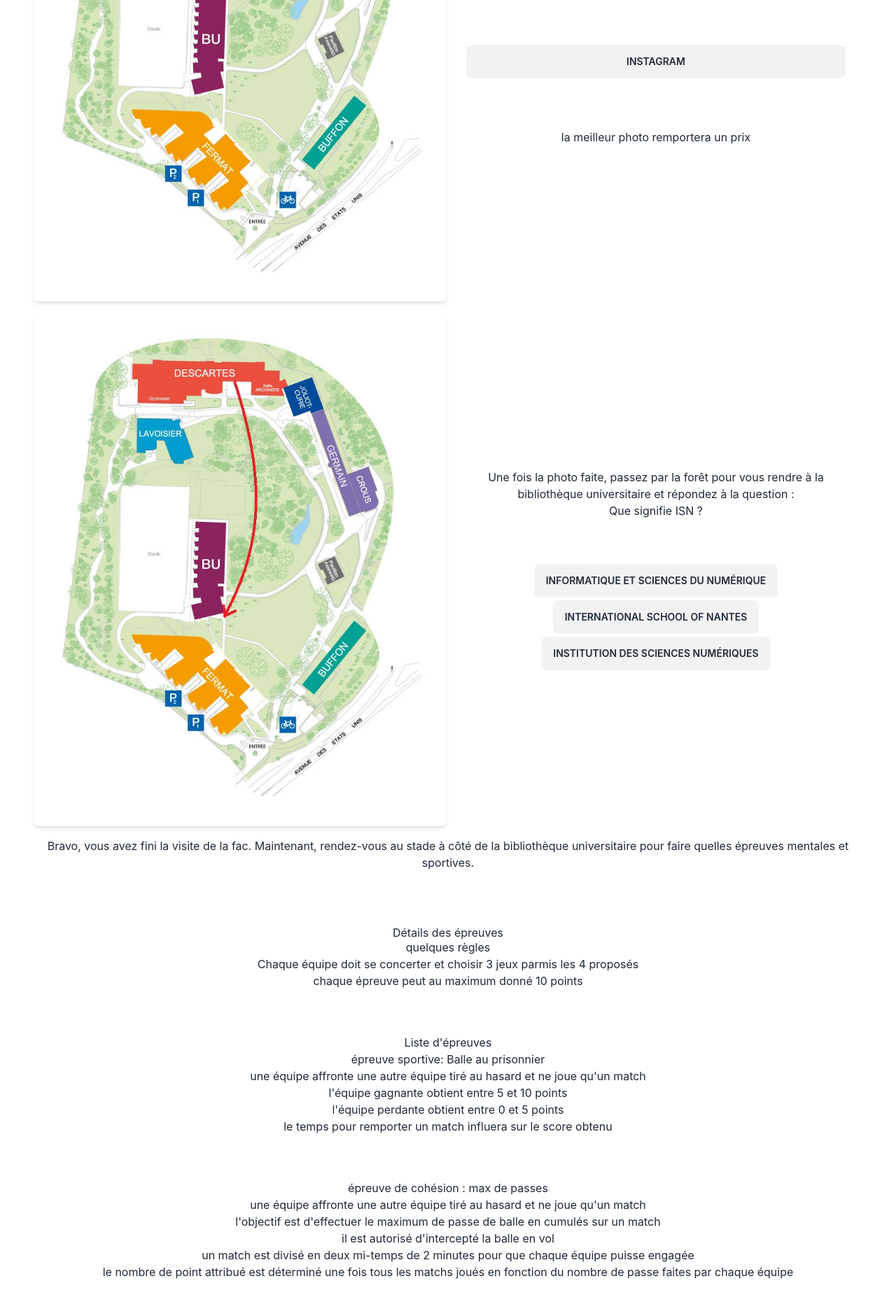
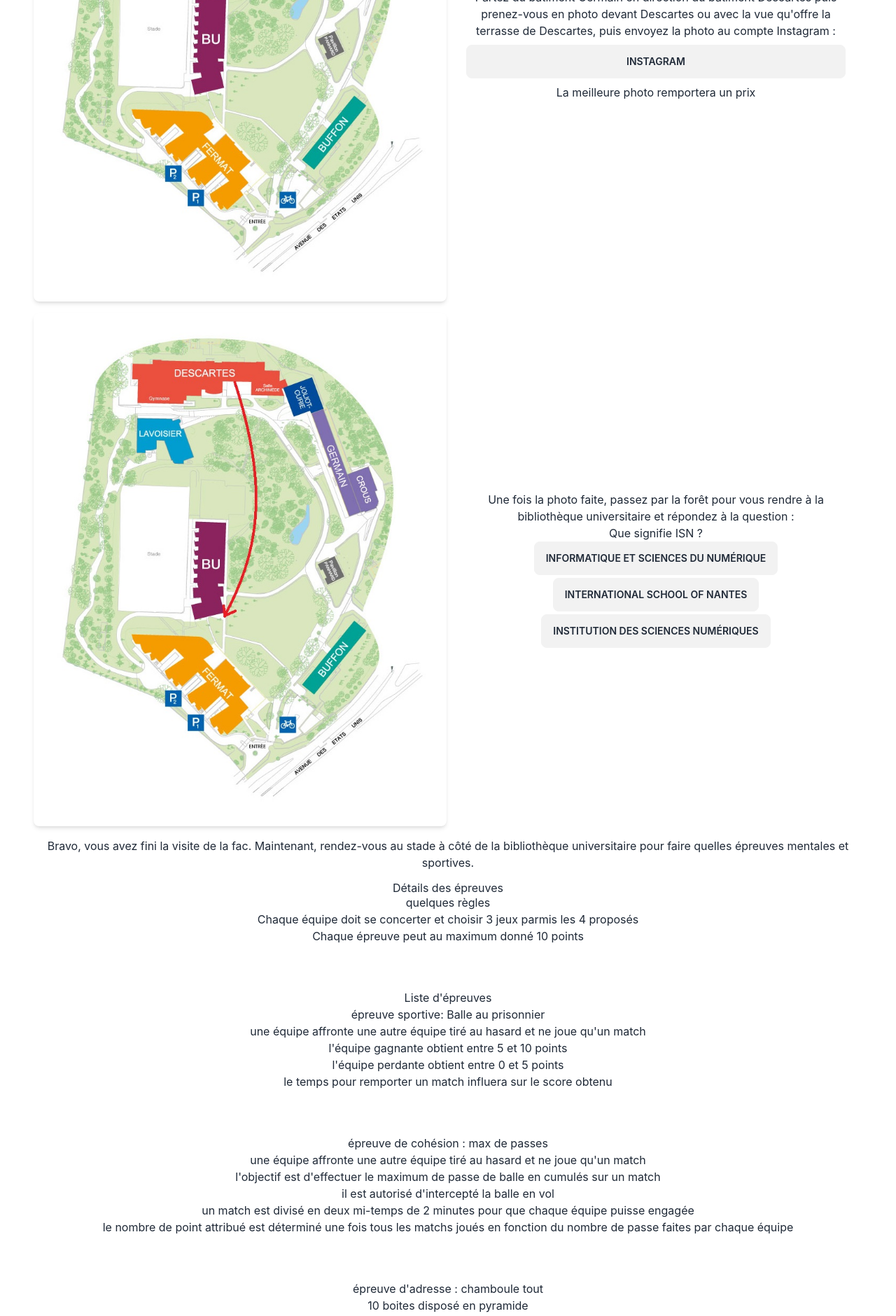
Before and after one commit to Kyuzial/siteweb_integrationM1, a Svelte app in the folder inte_M1/: page / in a window 1280 px wide. Shown: the part 2000-3881 px from the top of the page at 70% size. Built offline with nearby package versions, Linux system fonts and the light colour scheme.

Commit message:
Clean up code after merge

```diff
--- a/inte_M1/src/App.svelte
+++ b/inte_M1/src/App.svelte
@@ -92,16 +92,8 @@
           prenez-vous en photo devant Descartes ou avec la vue qu'offre la
           terrasse de Descartes, puis envoyez la photo au compte Instagram :
         </p>
-        <!-- espacement -->
-        <div>
-          <div class="navbar" />
-        </div>
         <a href="https://www.instagram.com/gs.isn/" class="btn m-2">Instagram</a>
-        <!-- espacement -->
-        <div>
-          <div class="navbar" />
-        </div>
-        <p>la meilleur photo remportera un prix</p>
+        <p>La meilleure photo remportera un prix</p>
       </div>
     </div>
 
@@ -119,10 +111,6 @@
           bibliothèque universitaire et répondez à la question :
         </p>
         <p>Que signifie ISN ?</p>
-        <!-- espacement -->
-        <div>
-          <div class="navbar" />
-        </div>
         <!-- réponse possible-->
         <div class="grid grid-cols-1 gap-1">
           <div>
@@ -145,10 +133,6 @@
         stade à côté de la bibliothèque universitaire pour faire quelles
         épreuves mentales et sportives.
       </p>
-      <!-- espacement -->
-      <div>
-        <div class="navbar" />
-      </div>
     </div>
 
     <!-- étape 6 : épreuves sportives -->
@@ -158,12 +142,12 @@
       <p>
         Chaque équipe doit se concerter et choisir 3 jeux parmis les 4 proposés
       </p>
-      <p>chaque épreuve peut au maximum donné 10 points</p>
+      <p>Chaque épreuve peut au maximum donné 10 points</p>
       <div>
         <div class="navbar" />
       </div>
       <h2>Liste d'épreuves</h2>
-      <h3>épreuve sportive: Balle au prisonnier</h3>
+      <h2>épreuve sportive: Balle au prisonnier</h2>
       <p>
         une équipe affronte une autre équipe tiré au hasard et ne joue qu'un
         match
@@ -174,7 +158,7 @@
       <div>
         <div class="navbar" />
       </div>
-      <h3>épreuve de cohésion : max de passes</h3>
+      <h2>épreuve de cohésion : max de passes</h2>
       <p>
         une équipe affronte une autre équipe tiré au hasard et ne joue qu'un
         match
@@ -195,7 +179,7 @@
       <div>
         <div class="navbar" />
       </div>
-      <h3>épreuve d'adresse : chamboule tout</h3>
+      <h2>épreuve d'adresse : chamboule tout</h2>
       <p>10 boites disposé en pyramide</p>
       <p>
         une équipe joue a la fois, chaque membre a deux tirs pour faire tomber
@@ -205,7 +189,7 @@
       <div>
         <div class="navbar" />
       </div>
-      <h3>épreuve de communication : Time's up</h3>
+      <h2>épreuve de communication : Time's up</h2>
       <p>une équipe affronte un autre équipe en 2 fois 2 manche de 45 sec</p>
       <p>
         durant chaque manche , un membre d'équipe doit faire deviner a son
```
